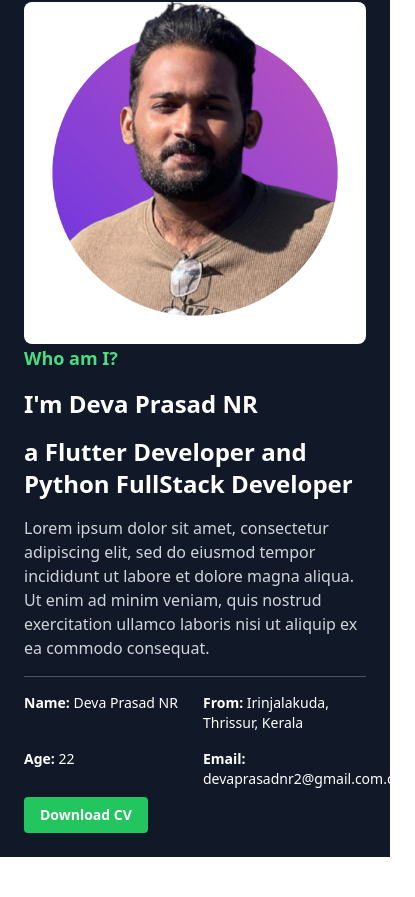
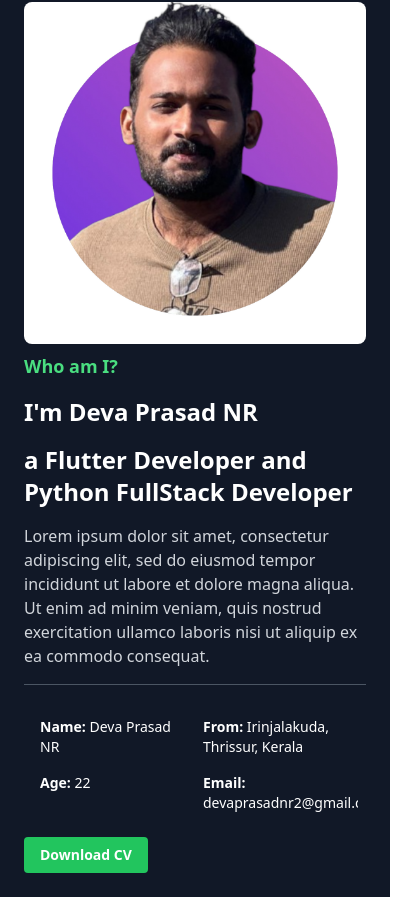
Before and after one commit to Devakrishna07/portfolio, a React (Vite) app in the folder PortfolioFrontend/: page / in a window 390 px wide. Shown: the part 866-1763 px from the top of the page, 415 px wide, since content can reach past the window. Before the commit the page ends 1723 px from the top, so only its background shows below. Built offline with nearby package versions, Linux system fonts and the light colour scheme.

Commit message:
About page updated

```diff
--- a/PortfolioFrontend/src/pages/About.jsx
+++ b/PortfolioFrontend/src/pages/About.jsx
@@ -15,7 +15,7 @@ function About() {
 
         {/* Right: Content */}
         <div className="md:w-1/2 space-y-4">
-          <h2 className="text-green-400 text-lg font-semibold">Who am I?</h2>
+          <h2 className="text-green-400 text-lg font-semibold mt-2 md:mt-0">Who am I?</h2>
           <h1 className='text-2xl md:text-3xl font-bold'>I'm Deva Prasad NR</h1>
           <h1 className="text-2xl md:text-3xl font-bold">
              a Flutter Developer and Python FullStack Developer
@@ -26,7 +26,7 @@ function About() {
           </p>
 
           <div className="border-t border-gray-600 pt-4 space-y-2 text-sm">
-            <div className="grid grid-cols-2 gap-4">
+            <div className="grid grid-cols-2 gap-4 overflow-hidden p-2 m-2">
               <p><span className="font-semibold">Name:</span> Deva Prasad NR</p>
               <p><span className="font-semibold">From:</span> Irinjalakuda, Thrissur, Kerala</p>
               <p><span className="font-semibold">Age:</span> 22</p>
```
